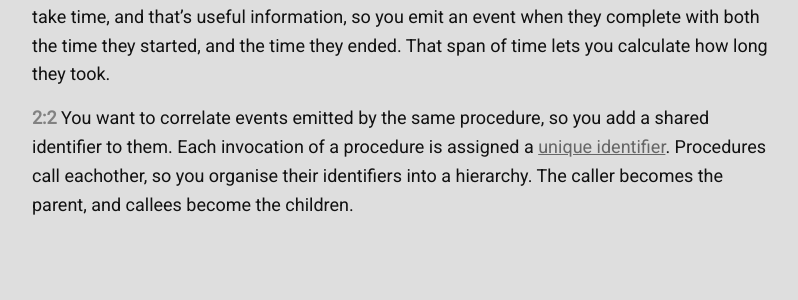
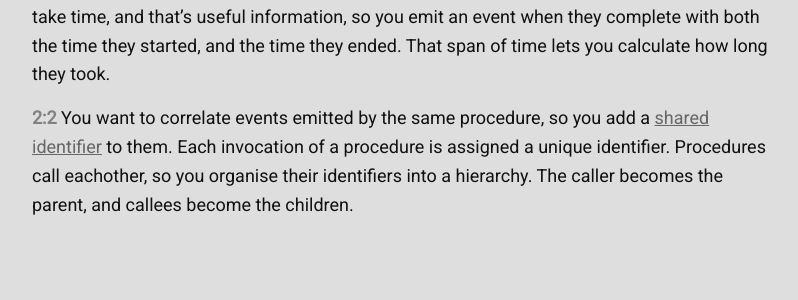
Before and after one commit to KodrAus/KodrAus.github.io, a Jekyll site: the page built from _posts/2026-05-05-otel-first-principles.md, in a window 1280 px wide and 900 px high, scrolled down 710 px. Shown: the part 153-453 px from the top of the window, without its empty margins (238-1036 px from the left). Built offline with Jekyll 4.4.1, drawn with Linux system fonts in a browser that asks for light colours; some web fonts are replaced.

Commit message:
Update 2026-05-05-otel-first-principles.md

```diff
--- a/_posts/2026-05-05-otel-first-principles.md
+++ b/_posts/2026-05-05-otel-first-principles.md
@@ -14,7 +14,7 @@ categories: opentelemetry
 
 **2:1**{: class="text-weak"} Your system is organised into procedures, both logically, and mechanically. Procedures take time, and that's useful information, so you emit an event when they complete with both the time they started, and the time they ended. That span of time lets you calculate how long they took.
 
-**2:2**{: class="text-weak"} You want to correlate events emitted by the same procedure, so you add a shared identifier to them. Each invocation of a procedure is assigned a [unique identifier](https://opentelemetry.io/docs/concepts/context-propagation/). Procedures call eachother, so you organise their identifiers into a hierarchy. The caller becomes the parent, and callees become the children.
+**2:2**{: class="text-weak"} You want to correlate events emitted by the same procedure, so you add a [shared identifier](https://opentelemetry.io/docs/concepts/context-propagation/) to them. Each invocation of a procedure is assigned a unique identifier. Procedures call eachother, so you organise their identifiers into a hierarchy. The caller becomes the parent, and callees become the children.
 
 ![A trace of eight spans arranged in a tree showing their span ids and relative duration](https://raw.githubusercontent.com/KodrAus/KodrAus.github.io/refs/heads/master/assets/2026-05-05-otel-first-principles-trace-light.svg){: class="light-only"}
 ![A trace of eight spans arranged in a tree showing their span ids and relative duration](https://raw.githubusercontent.com/KodrAus/KodrAus.github.io/refs/heads/master/assets/2026-05-05-otel-first-principles-trace-dark.svg){: class="dark-only"}
```
